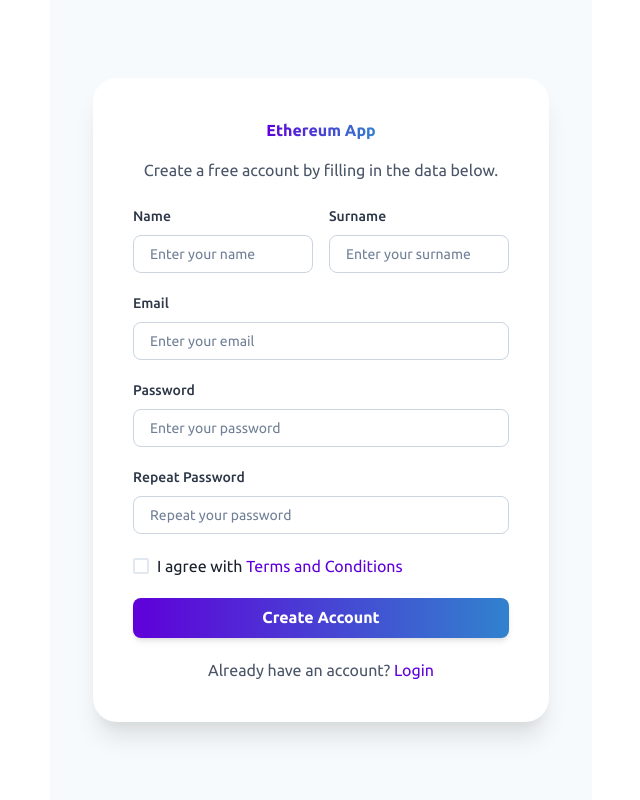
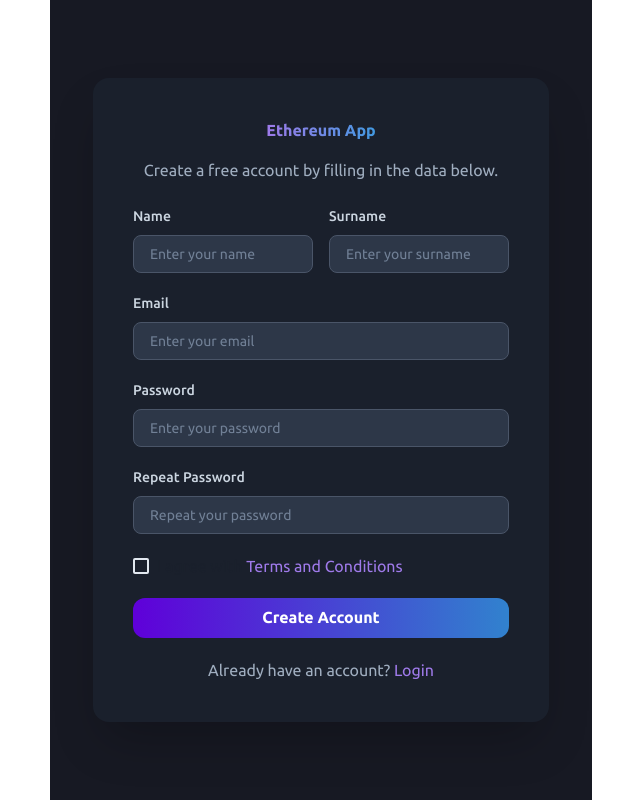
Before and after one commit to prajwal-221/CoinSphere-frontend, a React (Vite) app in the folder app/: page /signup in a window 1280 px wide. Shown: the whole page, without its empty margins (319-959 px from the left). Built offline with nearby package versions, Linux system fonts and the light colour scheme; no server answers.

Commit message:
add app files

```diff
--- a/app/src/pages/Auth/Signup/Signup.jsx
+++ b/app/src/pages/Auth/Signup/Signup.jsx
@@ -10,9 +10,8 @@ import {
   Checkbox,
   Button,
   FormErrorMessage,
+  VStack,
   useToast,
-  VStack,
-  Box,
 } from "@chakra-ui/react";
 import { Link, useNavigate } from "react-router-dom";
 import { Formik, Form, Field } from "formik";
@@ -43,9 +42,7 @@ const Signup = () => {
     mutationKey: ["signup"],
     mutationFn: signupUser,
     onSuccess: () => {
-      if (email) {
-        navigate(`/register-email-verify/${email}`);
-      }
+      if (email) navigate(`/register-email-verify/${email}`);
     },
     onError: (error) => {
       toast({
@@ -57,36 +54,25 @@ const Signup = () => {
   });
 
   return (
-    <Container bg="gray.50">
+    <Container bg="gray.900">
       <Center minH="100vh">
-        <Card
-          p={10}
-          borderRadius="3xl"
-          boxShadow="xl"
-          bgGradient="linear(to-br, purple.50, blue.50)"
-        >
+        <Card p={10} borderRadius="2xl" boxShadow="2xl" bg="gray.800">
           <VStack spacing={4} textAlign="center" mb={6}>
             <Text
               fontWeight="bold"
               fontSize="3xl"
+              bgGradient="linear(to-r, purple.400, blue.400)"
               bgClip="text"
-              bgGradient="linear(to-r, purple.500, blue.500)"
             >
               Ethereum App
             </Text>
-            <Text color="gray.600" fontSize="md">
+            <Text color="gray.400" fontSize="md">
               Create a free account by filling in the data below.
             </Text>
           </VStack>
 
           <Formik
-            initialValues={{
-              name: "",
-              surname: "",
-              email: "",
-              password: "",
-              repeatPassword: "",
-            }}
+            initialValues={{ name: "", surname: "", email: "", password: "", repeatPassword: "" }}
             onSubmit={(values) => {
               setEmail(values.email);
               mutate({
@@ -105,34 +91,33 @@ const Signup = () => {
                     <Field name="name">
                       {({ field, meta }) => (
                         <FormControl isInvalid={!!(meta.error && meta.touched)}>
-                          <FormLabel htmlFor="name" color="gray.700">
-                            Name
-                          </FormLabel>
+                          <FormLabel color="gray.300">Name</FormLabel>
                           <Input
                             {...field}
-                            name="name"
                             placeholder="Enter your name"
                             borderRadius="lg"
-                            borderColor="gray.300"
-                            focusBorderColor="purple.400"
+                            borderColor="gray.600"
+                            bg="gray.700"
+                            _focus={{ borderColor: "purple.400", bg: "gray.700" }}
+                            color="white"
                           />
                           <FormErrorMessage>{meta.error}</FormErrorMessage>
                         </FormControl>
                       )}
                     </Field>
+
                     <Field name="surname">
                       {({ field, meta }) => (
                         <FormControl isInvalid={!!(meta.error && meta.touched)}>
-                          <FormLabel htmlFor="surname" color="gray.700">
-                            Surname
-                          </FormLabel>
+                          <FormLabel color="gray.300">Surname</FormLabel>
                           <Input
                             {...field}
-                            name="surname"
                             placeholder="Enter your surname"
                             borderRadius="lg"
-                            borderColor="gray.300"
-                            focusBorderColor="purple.400"
+                            borderColor="gray.600"
+                            bg="gray.700"
+                            _focus={{ borderColor: "purple.400", bg: "gray.700" }}
+                            color="white"
                           />
                           <FormErrorMessage>{meta.error}</FormErrorMessage>
                         </FormControl>
@@ -143,17 +128,16 @@ const Signup = () => {
                   <Field name="email">
                     {({ field, meta }) => (
                       <FormControl isInvalid={!!(meta.error && meta.touched)}>
-                        <FormLabel htmlFor="email" color="gray.700">
-                          Email
-                        </FormLabel>
+                        <FormLabel color="gray.300">Email</FormLabel>
                         <Input
                           {...field}
-                          name="email"
                           type="email"
                           placeholder="Enter your email"
                           borderRadius="lg"
-                          borderColor="gray.300"
-                          focusBorderColor="purple.400"
+                          borderColor="gray.600"
+                          bg="gray.700"
+                          _focus={{ borderColor: "purple.400", bg: "gray.700" }}
+                          color="white"
                         />
                         <FormErrorMessage>{meta.error}</FormErrorMessage>
                       </FormControl>
@@ -163,17 +147,16 @@ const Signup = () => {
                   <Field name="password">
                     {({ field, meta }) => (
                       <FormControl isInvalid={!!(meta.error && meta.touched)}>
-                        <FormLabel htmlFor="password" color="gray.700">
-                          Password
-                        </FormLabel>
+                        <FormLabel color="gray.300">Password</FormLabel>
                         <Input
                           {...field}
-                          name="password"
                           type="password"
                           placeholder="Enter your password"
                           borderRadius="lg"
-                          borderColor="gray.300"
-                          focusBorderColor="purple.400"
+                          borderColor="gray.600"
+                          bg="gray.700"
+                          _focus={{ borderColor: "purple.400", bg: "gray.700" }}
+                          color="white"
                         />
                         <FormErrorMessage>{meta.error}</FormErrorMessage>
                       </FormControl>
@@ -183,17 +166,16 @@ const Signup = () => {
                   <Field name="repeatPassword">
                     {({ field, meta }) => (
                       <FormControl isInvalid={!!(meta.error && meta.touched)}>
-                        <FormLabel htmlFor="repeatPassword" color="gray.700">
-                          Repeat Password
-                        </FormLabel>
+                        <FormLabel color="gray.300">Repeat Password</FormLabel>
                         <Input
                           {...field}
-                          name="repeatPassword"
                           type="password"
                           placeholder="Repeat your password"
                           borderRadius="lg"
-                          borderColor="gray.300"
-                          focusBorderColor="purple.400"
+                          borderColor="gray.600"
+                          bg="gray.700"
+                          _focus={{ borderColor: "purple.400", bg: "gray.700" }}
+                          color="white"
                         />
                         <FormErrorMessage>{meta.error}</FormErrorMessage>
                       </FormControl>
@@ -202,7 +184,7 @@ const Signup = () => {
 
                   <Checkbox colorScheme="purple">
                     I agree with{" "}
-                    <Text as="span" color="purple.500">
+                    <Text as="span" color="purple.400">
                       Terms and Conditions
                     </Text>
                   </Checkbox>
@@ -213,17 +195,16 @@ const Signup = () => {
                     w="full"
                     bgGradient="linear(to-r, purple.500, blue.500)"
                     color="white"
+                    borderRadius="xl"
                     _hover={{ bgGradient: "linear(to-r, purple.600, blue.600)" }}
-                    borderRadius="lg"
-                    boxShadow="md"
                   >
                     Create Account
                   </Button>
 
-                  <Text color="gray.600" textAlign="center">
+                  <Text color="gray.400" textAlign="center">
                     Already have an account?{" "}
                     <Link to="/signin">
-                      <Text as="span" color="purple.500">
+                      <Text as="span" color="purple.400">
                         Login
                       </Text>
                     </Link>
```
Also changed, not shown: app/src/pages/Auth/Signin/Signin.jsx (+33 -48 lines), app/src/pages/Dashboard/components/PortfolioSection.jsx (+46 -55 lines).
